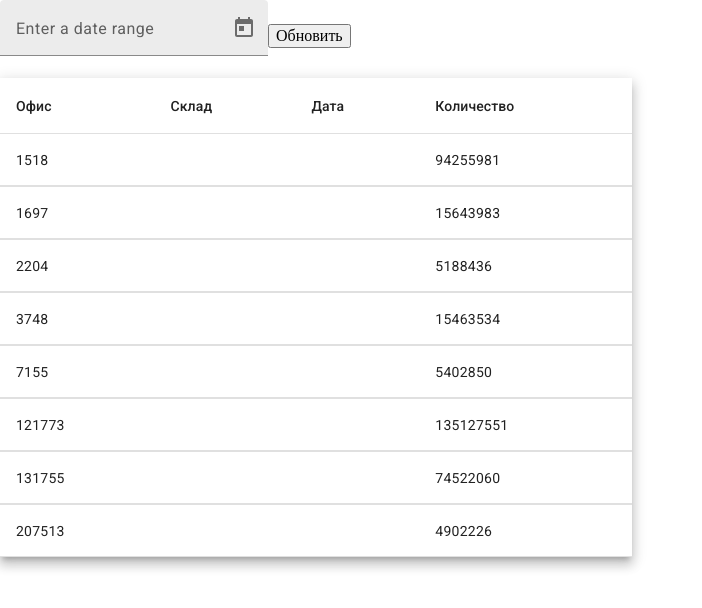
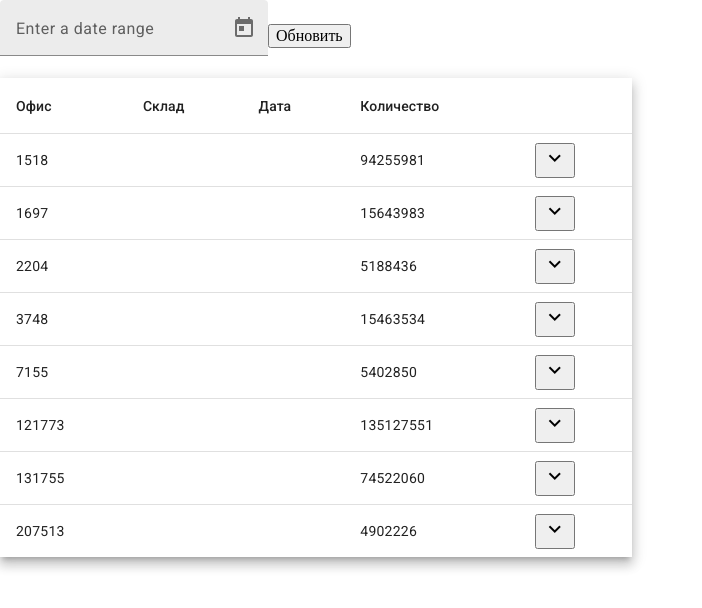
Before and after one commit to KemtaTam/angular-team-project, an Angular app: page /main-content in a window 1280 px wide. Shown: the top 608 px of the page, without its empty margins (0-702 px from the left). Built offline with nearby package versions, Linux system fonts and the light colour scheme; data requests are answered from the project's data file.

Commit message:
Save state

```diff
--- a/src/app/table/components/table-child/table-child.component.ts
+++ b/src/app/table/components/table-child/table-child.component.ts
@@ -19,13 +19,10 @@ import { DateService } from '../../services/date.service'
 })
 export class TableChildComponent {
 	sub: Subscription[] = []
-
 	displayedColumns: string[] = ['office_id', 'wh_id', 'dt_date', 'qty']
 	clickedRows = new Set<IData0>()
 	expandedElement: any
-	expandedElementTwo: any
 	isLoading = false
-	dataArrTwo: any = []
 	uniqueMap?: any
 	currentObj: any
 	@Input() builtInArr?: any
--- a/src/app/table/components/table.component.html
+++ b/src/app/table/components/table.component.html
@@ -26,9 +26,18 @@
         <td mat-cell *matCellDef="let row">{{row.value.totalQty}}</td>
       </ng-container>
 
+      <ng-container matColumnDef="expand">
+        <th mat-header-cell *matHeaderCellDef aria-label="row actions">&nbsp;</th>
+        <td mat-cell *matCellDef="let element">
+          <button mat-icon-button aria-label="expand row" (click)="(expandedElement = expandedElement === element ? null : element); $event.stopPropagation()">
+            <mat-icon *ngIf="expandedElement !== element">keyboard_arrow_down</mat-icon>
+            <mat-icon *ngIf="expandedElement === element">keyboard_arrow_left</mat-icon>
+          </button>
+        </td>
+      </ng-container>
 
       <ng-container matColumnDef="expandedDetail">
-        <td mat-cell class="built-in" *matCellDef="let element" [attr.colspan]="displayedColumns.length">
+        <td mat-cell class="built-in" *matCellDef="let element" [attr.colspan]="displayedColumnsWithArrow.length">
           <div class="example-element-detail" [@detailExpand]="element == expandedElement ? 'expanded' : 'collapsed'">
             <ng-container *ngIf="isLoading; else tableBlock">
               <app-preloader></app-preloader>
@@ -40,9 +49,10 @@
         </td>
       </ng-container>
 
-      <tr mat-header-row *matHeaderRowDef="displayedColumns"></tr>
-      <tr mat-row *matRowDef="let row; columns: displayedColumns"
-          [class.example-expanded-row]="displayedColumns === row"
+      <tr mat-header-row *matHeaderRowDef="displayedColumnsWithArrow"></tr>
+      <tr mat-row *matRowDef="let row; columns: displayedColumnsWithArrow"
+          class="example-element-row"
+          [class.example-expanded-row]="expandedElement === row"
           (click)="expandedElement = expandedElement === row ? null : row" (click)="onClick(row)"></tr>
       <tr mat-row  *matRowDef="let row; columns: ['expandedDetail']"  class="example-detail-row"></tr>
     </table>
--- a/src/app/table/components/table.component.scss
+++ b/src/app/table/components/table.component.scss
@@ -29,3 +29,7 @@ tr.example-element-row:not(.example-expanded-row):active {
   overflow: hidden;
   display: flex;
 }
+
+.expand {
+
+}
--- a/src/app/table/components/table.component.ts
+++ b/src/app/table/components/table.component.ts
@@ -8,6 +8,8 @@ import { MatSort } from '@angular/material/sort'
 import { MatTableDataSource } from '@angular/material/table'
 import { Router } from '@angular/router'
 import { DateService } from '../services/date.service'
+import { TableService } from '../services/table.service'
+
 @Component({
 	selector: 'app-table',
 	templateUrl: './table.component.html',
@@ -23,21 +25,26 @@ import { DateService } from '../services/date.service'
 export class TableComponent implements AfterViewInit, OnDestroy {
 	sub: Subscription[] = []
 	data0: IData0[] = []
-	// mapUniqueOffice: any = new Map()
-	displayedColumns: string[] = ['office_id', 'wh_id', 'dt_date', 'qty']
+	displayedColumns: string[]
+	displayedColumnsWithArrow: string[]
 	expandedElement: any
 	currentObj?: IData0 | null
-	builtInArr: any = []
 	isLoading = false
 	warehousesMap: any
 	@Input() dateObj?: any
 	@Input() officeMap?: any
-	isFilter = false
-	constructor(private apiService: ApiService, private router: Router, private dateService: DateService) {}
+	constructor(
+		private apiService: ApiService,
+		private router: Router,
+		private dateService: DateService,
+		private tableService: TableService
+	) {
+		this.displayedColumns = this.tableService.displayedColumns
+		this.displayedColumnsWithArrow = this.tableService.displayedColumnsWithArrow
+	}
 
 	ngAfterViewInit(): void {
 		this.officeMap = new Map()
-		this.isFilter = true
 
 		const dateStart = this.dateService.getDate(this.dateObj.value.start, this.dateObj.value.end)?.dateStart
 		const dateEnd = this.dateService.getDate(this.dateObj.value.start, this.dateObj.value.end)?.dateEnd
--- a/src/app/table/main-content/main-content.component.ts
+++ b/src/app/table/main-content/main-content.component.ts
@@ -3,6 +3,7 @@ import { FormControl, FormGroup } from '@angular/forms'
 import { DateService } from '../services/date.service'
 import { ApiService } from '../../services/api.service'
 import { finalize, Observable, Subscription } from 'rxjs'
+import { TableService } from '../services/table.service'
 
 @Component({
 	selector: 'app-main-content',
--- /dev/null
+++ b/src/app/table/services/table.service.ts
@@ -0,0 +1,10 @@
+import { Injectable } from '@angular/core'
+
+@Injectable({
+	providedIn: 'root'
+})
+export class TableService {
+	displayedColumns: string[] = ['office_id', 'wh_id', 'dt_date', 'qty']
+	displayedColumnsWithArrow: string[] = ['office_id', 'wh_id', 'dt_date', 'qty', 'expand']
+	constructor() {}
+}
```
